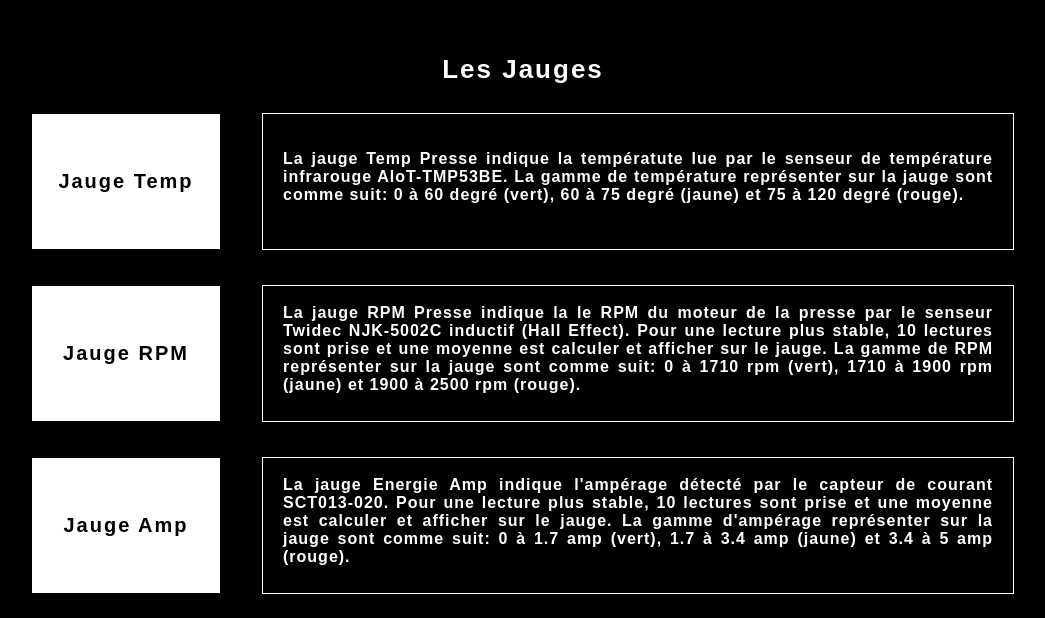
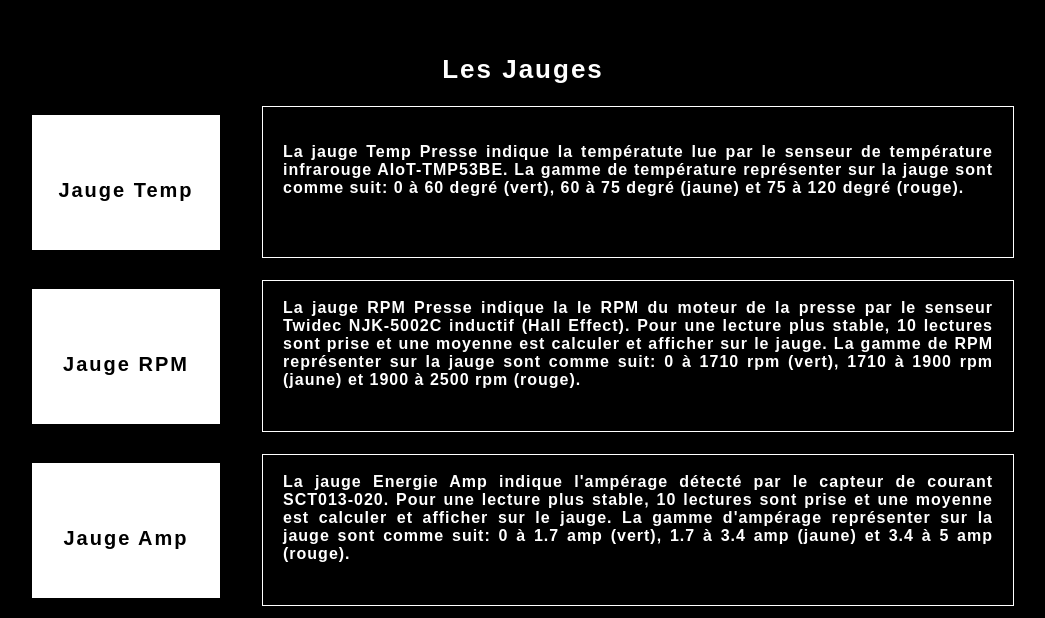
Before and after one commit to AIoT-Consulting/Nature_Highland_manual, a plain HTML site: page index.htm in a window 1280 px wide. Shown: the part 108-726 px from the top of the page, without its empty margins (117-1162 px from the left). Drawn offline with Linux system fonts and the light colour scheme.

Commit message:
Update index.htm

```diff
--- a/index.htm
+++ b/index.htm
@@ -73,7 +73,7 @@ h3 {
 	margin:0;
 	padding:0;
     height: 135px;
-    line-height: 135px;
+    line-height: 150px;
 	font-family: arial;
 	color:black;
 	font-size:20px;
@@ -84,14 +84,14 @@ h3 {
     }
 h4 {
 	margin:0;
-	height: 135px;
+	height: 150px;
 	font-family: arial;
 	color:white;
-    font-size:16px;
+    	font-size:16px;
 	padding: 0px 20px;
 	letter-spacing:1px;
-    line-height: 18px;
-    border: 1px solid white;
+    	line-height: 18px;
+    	border: 1px solid white;
     }
 h5 {
 	margin:0;
```
